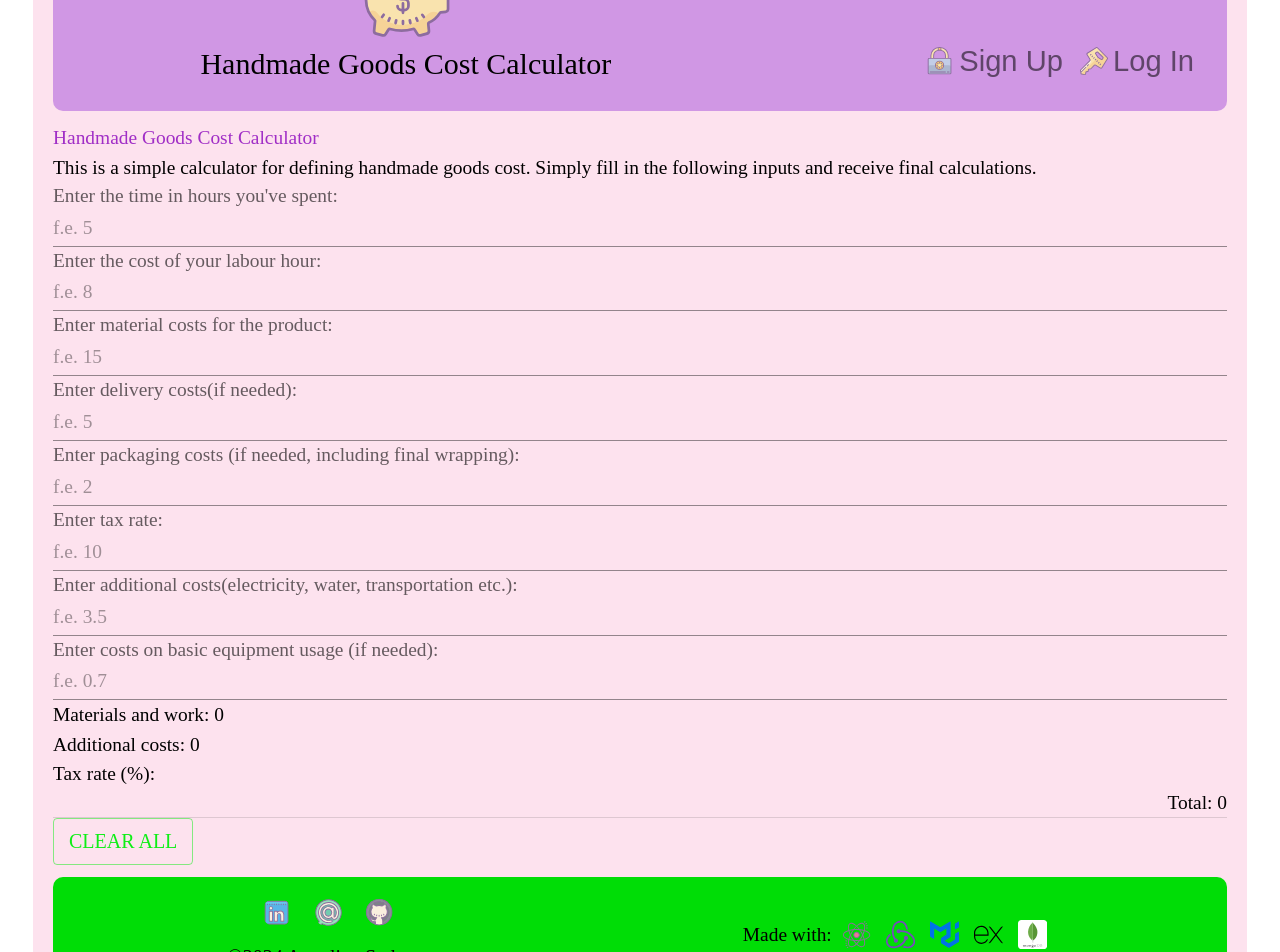
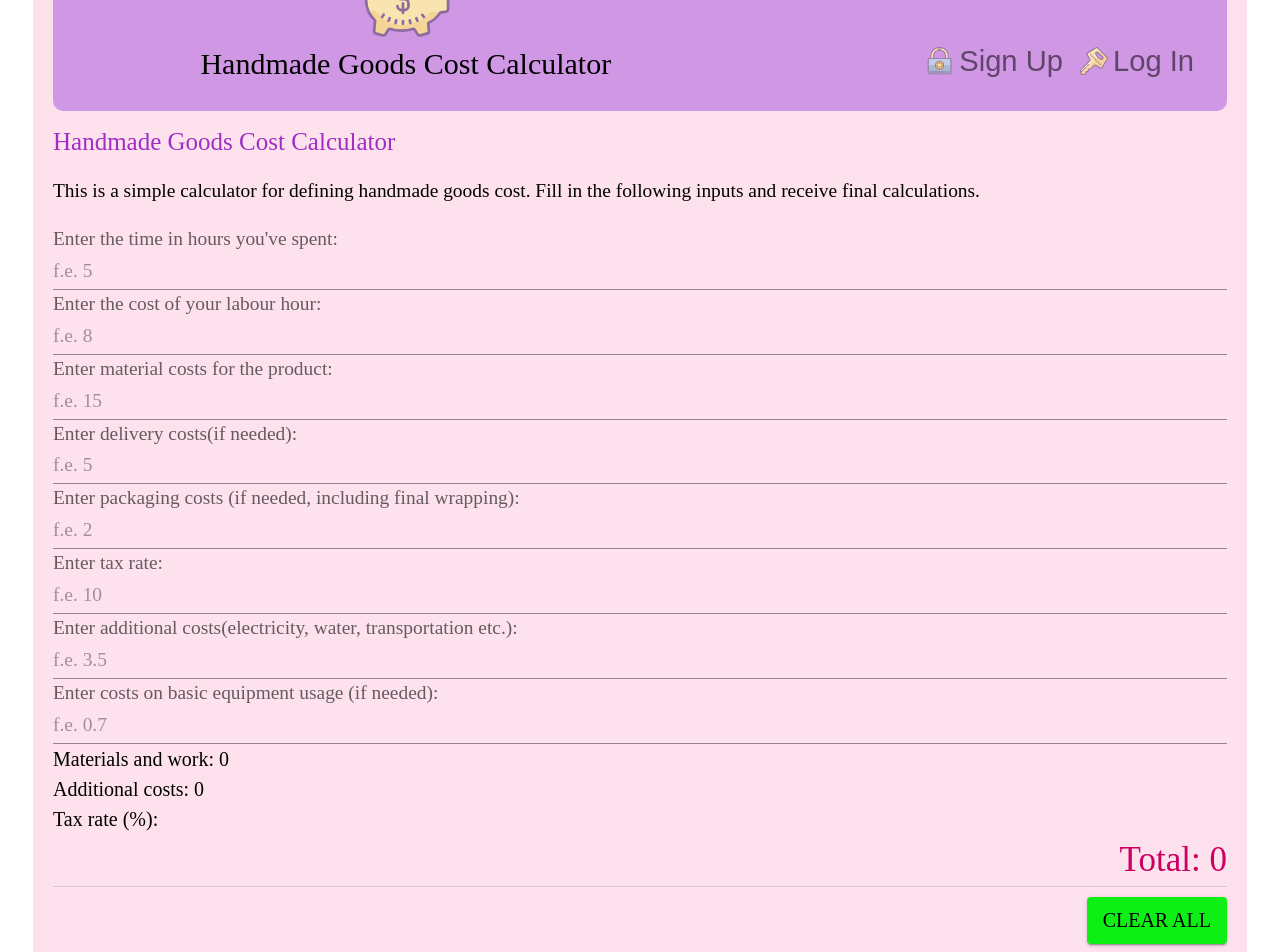
Before and after one commit to AngelinaStalnaya/goods_cost_app, a React (Create React App) app: page / in a window 1280 px wide. Shown: the part 120-1072 px from the top of the page. Built offline with nearby package versions, Linux system fonts and the light colour scheme.

Commit message:
calculator page styled added

```diff
--- a/src/components/input/InputWithLabel.jsx
+++ b/src/components/input/InputWithLabel.jsx
@@ -1,5 +1,5 @@
 import React from "react";
-import { InputLabel, Input, SvgIcon } from "@mui/material";
+import { InputLabel, Input } from "@mui/material";
 
 const InputWithLabel = ({
   id,
@@ -15,7 +15,6 @@ const InputWithLabel = ({
   return (
     <>
       <InputLabel htmlFor={id} className="input__label">
-
         {labelText}
       </InputLabel>
       <Input
--- a/src/components/pages/Calculator.jsx
+++ b/src/components/pages/Calculator.jsx
@@ -6,7 +6,6 @@ import ModalComponent from "../modal/ModalComponent";
 import InputWithLabel from "../input/InputWithLabel";
 import * as initialState from "../calculator/initialStates";
 import * as requests from "../../requests/calculationRequests";
-import Loader from '../loader/Loader';
 
 const Calculator = ({ authorized, userName }) => {
   const [basicCost, setBasicCost] = useState(initialState.basicCost);
@@ -88,10 +87,9 @@ const Calculator = ({ authorized, userName }) => {
       ...additionalCost,
       date: newDate.toLocaleDateString(),
     };
-    const response = await requests.createCalculation(project);
-    while(!response) {
-      <Loader/>
-    }
+
+    await requests.createCalculation(project);
+
     setCalculationName("");
     handleCloseModal();
   };
@@ -104,12 +102,14 @@ const Calculator = ({ authorized, userName }) => {
 
   return (
     <>
-      <Typography className="section__header">
+      <Typography
+        className="section__header"
+        sx={{ fontSize: "25px", mb: "15px" }}
+      >
         Handmade Goods Cost Calculator
       </Typography>
-      <Typography className="section__descr">
-        This is a simple calculator for defining handmade goods cost. Simply
-        fill in the following inputs and receive final calculations.
+      <Typography sx={{ mb: "20px" }}>
+        This is a simple calculator for defining handmade goods cost. Fill in the following inputs and receive final calculations.
       </Typography>
 
       <FormGroup>
@@ -205,23 +205,29 @@ const Calculator = ({ authorized, userName }) => {
         />
       </FormGroup>
 
-      <Typography className="basicCosts">
+      <Typography className="basicCosts" sx={{ fontSize: "20px" }}>
         Materials and work: {basicResult}
       </Typography>
-      <Typography className="additionals">
+      <Typography className="additionals" sx={{ fontSize: "20px" }}>
         Additional costs: {additionalResult}
       </Typography>
-      <Typography className="taxes">
+      <Typography className="taxes" sx={{ fontSize: "20px" }}>
         Tax rate (%): {taxRate.tax_rate}
       </Typography>
 
-      <Typography className="totalCost">Total: {totalCost || 0} </Typography>
+      <Typography className="totalCost" sx={{ fontSize: "35px" }}>
+        Total: {totalCost || 0}{" "}
+      </Typography>
 
-      <Divider />
+      <Divider sx={{mb: '10px'}}/>
       <Box className="calculation__btns">
-        {authorized && <ComonBtn handleBtnClick={handleOpenModal}>Save calculation</ComonBtn>}
+        {authorized && (
+          <ComonBtn handleBtnClick={handleOpenModal} variant="contained">Save calculation</ComonBtn>
+        )}
 
-        <ComonBtn handleBtnClick={handleFormClear} variant='outlined'>Clear all</ComonBtn>
+        <ComonBtn handleBtnClick={handleFormClear} variant="contained">
+          Clear all
+        </ComonBtn>
       </Box>
       <ModalComponent
         className="modal__save"
--- a/src/images/svg/SvgIcons.js
+++ b/src/images/svg/SvgIcons.js
@@ -253,6 +253,43 @@ export const HomeIcon = createSvgIcon(
     <path
       fill="#8d6c9f"
       d="M21 50c-.6 0-1 .4-1 1v2c0 .6.4 1 1 1s1-.4 1-1v-2C22 50.4 21.6 50 21 50zM41 50c-.6 0-1 .4-1 1v2c0 .6.4 1 1 1s1-.4 1-1v-2C42 50.4 41.6 50 41 50z"
+    ></path>
+  </svg>
+);
+
+export const CancelIcon = createSvgIcon(
+  <svg
+    xmlns="http://www.w3.org/2000/svg"
+    x="0px"
+    y="0px"
+    width="100"
+    height="100"
+    viewBox="0 0 64 64"
+  >
+    <path fill="#ed7899" d="M31 3A28 28 0 1 0 31 59A28 28 0 1 0 31 3Z"></path>
+    <path
+      fill="#f9e3ae"
+      d="M31,3C15.536,3,3,15.536,3,31s12.536,28,28,28s28-12.536,28-28S46.464,3,31,3z M31,53 C18.85,53,9,43.15,9,31S18.85,9,31,9c5.883,0,11.226,2.309,15.174,6.07c0.231,0.22,0.456,0.444,0.677,0.674 c0.258,0.268,0.51,0.543,0.755,0.825C50.966,20.432,53,25.478,53,31C53,43.15,43.15,53,31,53z"
+    ></path>
+    <path
+      fill="#f6d397"
+      d="M31,53C18.85,53,9,43.15,9,31H7.339c-2.491,0-4.361,2.25-3.945,4.706C5.631,48.929,17.14,59,31,59 s25.369-10.071,27.606-23.294C59.022,33.25,57.152,31,54.661,31H53C53,43.15,43.15,53,31,53z"
+    ></path>
+    <path
+      fill="#8d6c9f"
+      d="M31,2C15.01,2,2,15.009,2,31s13.01,29,29,29s29-13.009,29-29S46.99,2,31,2z M31,58 C16.112,58,4,45.888,4,31S16.112,4,31,4s27,12.112,27,27S45.888,58,31,58z"
+    ></path>
+    <path
+      fill="#8d6c9f"
+      d="M31 50c-.553 0-1 .448-1 1v2c0 .552.447 1 1 1s1-.448 1-1v-2C32 50.448 31.553 50 31 50zM37.013 50.077c-.143-.534-.691-.852-1.225-.707-.533.143-.85.691-.707 1.225l.518 1.932c.119.447.523.742.965.742.086 0 .173-.011.26-.035.533-.143.85-.691.707-1.225L37.013 50.077zM21.75 47.521c-.478-.275-1.09-.112-1.366.366l-1 1.732c-.276.478-.112 1.09.366 1.366.157.091.329.134.499.134.346 0 .682-.179.867-.5l1-1.732C22.393 48.41 22.229 47.798 21.75 47.521zM41.616 47.888c-.277-.479-.89-.642-1.366-.366-.479.276-.643.888-.366 1.366l1 1.732c.186.321.521.5.867.5.17 0 .342-.043.499-.134.479-.276.643-.888.366-1.366L41.616 47.888zM26.212 49.37c-.533-.144-1.082.173-1.225.707l-.518 1.932c-.143.534.174 1.082.707 1.225.087.023.174.035.26.035.441 0 .846-.295.965-.742l.518-1.932C27.062 50.061 26.745 49.512 26.212 49.37z"
+    ></path>
+    <path
+      fill="#faefde"
+      d="M40.192,38.778L32.414,31l7.778-7.778c0.391-0.391,0.391-1.023,0-1.414s-1.023-0.391-1.414,0 L31,29.586l-7.778-7.778c-0.391-0.391-1.023-0.391-1.414,0s-0.391,1.023,0,1.414L29.586,31l-7.778,7.778 c-0.391,0.391-0.391,1.023,0,1.414c0.195,0.195,0.451,0.293,0.707,0.293s0.512-0.098,0.707-0.293L31,32.414l7.778,7.778 c0.195,0.195,0.451,0.293,0.707,0.293s0.512-0.098,0.707-0.293C40.583,39.802,40.583,39.169,40.192,38.778z"
+    ></path>
+    <path
+      fill="#8d6c9f"
+      d="M38.351 11.322c.713.267 1.42.576 2.1.919.145.073.298.107.449.107.365 0 .718-.201.894-.549.249-.493.051-1.095-.442-1.343-.744-.376-1.519-.715-2.301-1.007-.518-.194-1.093.07-1.286.586C37.57 10.553 37.833 11.128 38.351 11.322zM16.15 16.151c4.748-4.748 11.548-6.949 18.188-5.886.545.088 1.059-.284 1.146-.829.088-.545-.284-1.059-.829-1.146-7.268-1.167-14.717 1.246-19.918 6.446-8.967 8.967-8.967 23.559 0 32.526.195.195.451.293.707.293s.512-.098.707-.293c.391-.391.391-1.023 0-1.414C7.963 37.661 7.963 24.339 16.15 16.151zM47.264 14.737c-.658-.659-1.363-1.283-2.094-1.856-.437-.341-1.063-.264-1.404.17-.341.435-.265 1.063.17 1.404.668.523 1.312 1.094 1.914 1.696 8.188 8.188 8.188 21.51 0 29.698-.391.391-.391 1.023 0 1.414.195.195.451.293.707.293s.512-.098.707-.293C56.23 38.296 56.23 23.704 47.264 14.737z"
     ></path>
   </svg>
 );
@@ -1110,43 +1147,6 @@ export const CalendarIcon = createSvgIcon(
   </svg>
 );
 
-export const CancelIcon = createSvgIcon(
-  <svg
-    xmlns="http://www.w3.org/2000/svg"
-    x="0px"
-    y="0px"
-    width="100"
-    height="100"
-    viewBox="0 0 64 64"
-  >
-    <path fill="#ed7899" d="M31 3A28 28 0 1 0 31 59A28 28 0 1 0 31 3Z"></path>
-    <path
-      fill="#f9e3ae"
-      d="M31,3C15.536,3,3,15.536,3,31s12.536,28,28,28s28-12.536,28-28S46.464,3,31,3z M31,53 C18.85,53,9,43.15,9,31S18.85,9,31,9c5.883,0,11.226,2.309,15.174,6.07c0.231,0.22,0.456,0.444,0.677,0.674 c0.258,0.268,0.51,0.543,0.755,0.825C50.966,20.432,53,25.478,53,31C53,43.15,43.15,53,31,53z"
-    ></path>
-    <path
-      fill="#f6d397"
-      d="M31,53C18.85,53,9,43.15,9,31H7.339c-2.491,0-4.361,2.25-3.945,4.706C5.631,48.929,17.14,59,31,59 s25.369-10.071,27.606-23.294C59.022,33.25,57.152,31,54.661,31H53C53,43.15,43.15,53,31,53z"
-    ></path>
-    <path
-      fill="#8d6c9f"
-      d="M31,2C15.01,2,2,15.009,2,31s13.01,29,29,29s29-13.009,29-29S46.99,2,31,2z M31,58 C16.112,58,4,45.888,4,31S16.112,4,31,4s27,12.112,27,27S45.888,58,31,58z"
-    ></path>
-    <path
-      fill="#8d6c9f"
-      d="M31 50c-.553 0-1 .448-1 1v2c0 .552.447 1 1 1s1-.448 1-1v-2C32 50.448 31.553 50 31 50zM37.013 50.077c-.143-.534-.691-.852-1.225-.707-.533.143-.85.691-.707 1.225l.518 1.932c.119.447.523.742.965.742.086 0 .173-.011.26-.035.533-.143.85-.691.707-1.225L37.013 50.077zM21.75 47.521c-.478-.275-1.09-.112-1.366.366l-1 1.732c-.276.478-.112 1.09.366 1.366.157.091.329.134.499.134.346 0 .682-.179.867-.5l1-1.732C22.393 48.41 22.229 47.798 21.75 47.521zM41.616 47.888c-.277-.479-.89-.642-1.366-.366-.479.276-.643.888-.366 1.366l1 1.732c.186.321.521.5.867.5.17 0 .342-.043.499-.134.479-.276.643-.888.366-1.366L41.616 47.888zM26.212 49.37c-.533-.144-1.082.173-1.225.707l-.518 1.932c-.143.534.174 1.082.707 1.225.087.023.174.035.26.035.441 0 .846-.295.965-.742l.518-1.932C27.062 50.061 26.745 49.512 26.212 49.37z"
-    ></path>
-    <path
-      fill="#faefde"
-      d="M40.192,38.778L32.414,31l7.778-7.778c0.391-0.391,0.391-1.023,0-1.414s-1.023-0.391-1.414,0 L31,29.586l-7.778-7.778c-0.391-0.391-1.023-0.391-1.414,0s-0.391,1.023,0,1.414L29.586,31l-7.778,7.778 c-0.391,0.391-0.391,1.023,0,1.414c0.195,0.195,0.451,0.293,0.707,0.293s0.512-0.098,0.707-0.293L31,32.414l7.778,7.778 c0.195,0.195,0.451,0.293,0.707,0.293s0.512-0.098,0.707-0.293C40.583,39.802,40.583,39.169,40.192,38.778z"
-    ></path>
-    <path
-      fill="#8d6c9f"
-      d="M38.351 11.322c.713.267 1.42.576 2.1.919.145.073.298.107.449.107.365 0 .718-.201.894-.549.249-.493.051-1.095-.442-1.343-.744-.376-1.519-.715-2.301-1.007-.518-.194-1.093.07-1.286.586C37.57 10.553 37.833 11.128 38.351 11.322zM16.15 16.151c4.748-4.748 11.548-6.949 18.188-5.886.545.088 1.059-.284 1.146-.829.088-.545-.284-1.059-.829-1.146-7.268-1.167-14.717 1.246-19.918 6.446-8.967 8.967-8.967 23.559 0 32.526.195.195.451.293.707.293s.512-.098.707-.293c.391-.391.391-1.023 0-1.414C7.963 37.661 7.963 24.339 16.15 16.151zM47.264 14.737c-.658-.659-1.363-1.283-2.094-1.856-.437-.341-1.063-.264-1.404.17-.341.435-.265 1.063.17 1.404.668.523 1.312 1.094 1.914 1.696 8.188 8.188 8.188 21.51 0 29.698-.391.391-.391 1.023 0 1.414.195.195.451.293.707.293s.512-.098.707-.293C56.23 38.296 56.23 23.704 47.264 14.737z"
-    ></path>
-  </svg>
-);
-
 export const AlertIcon = createSvgIcon(
   <svg
     xmlns="http://www.w3.org/2000/svg"
--- a/src/styles/styles.css
+++ b/src/styles/styles.css
@@ -119,11 +119,6 @@
 
 .section__header {
   color: var(--purple_500);
-  margin-bottom: 15px;
-}
-
-.section__descr {
-  margin-bottom: 20px;
 }
 
 .form__auth {
@@ -187,16 +182,16 @@
   }
 }
 
-.basicCosts,
-.additionals,
-.taxes {
-  display: flex;
-  justify-content: flex-start;
-}
-
 .totalCost {
   font-size: 50px;
   display: flex;
+  justify-content: flex-end;
+  color: var(--marshmallows_700);
+}
+
+.calculation__btns {
+  display: flex;
+  gap: 10px;
   justify-content: flex-end;
 }
 
```
